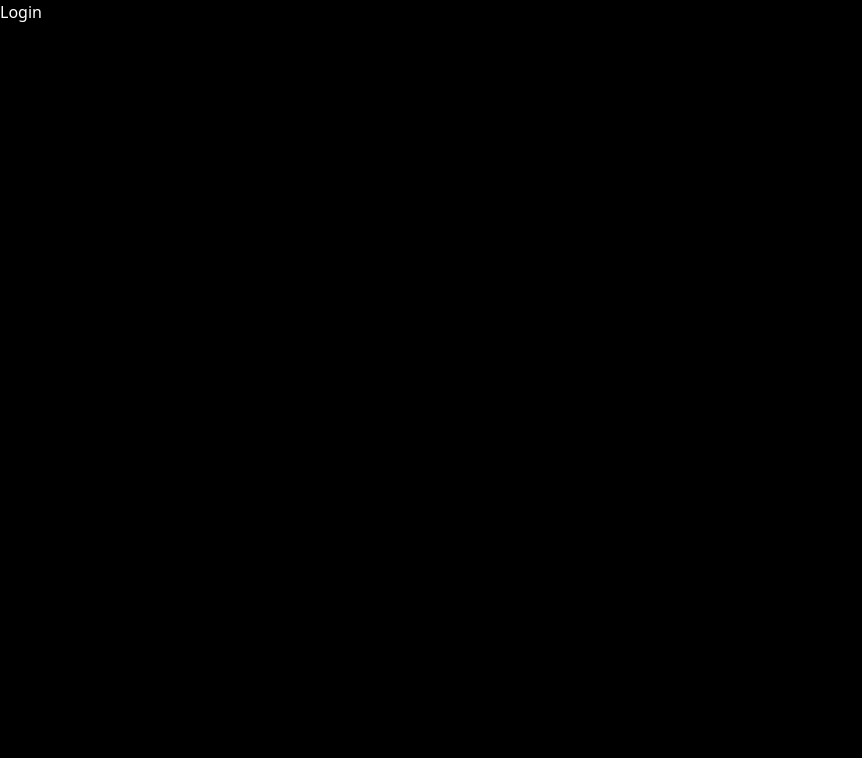
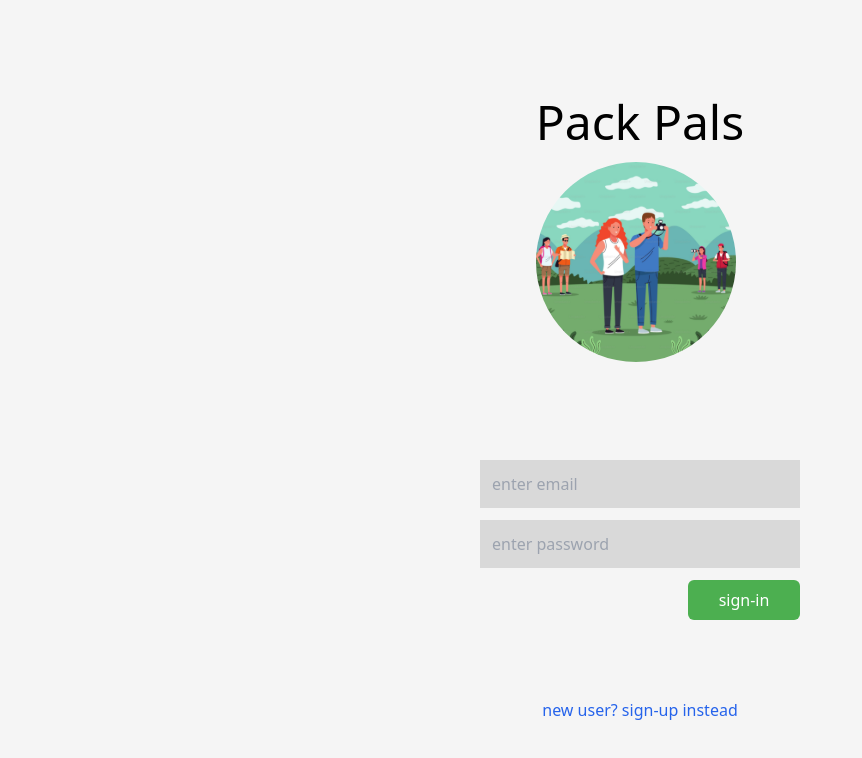
Before and after one commit to shailendrapawar/packPals-frontend, a React (Vite) app: page /auth/login in a window 1280 px wide. Shown: the top 758 px of the page, without its empty margins (0-862 px from the left). Built offline with nearby package versions, Linux system fonts and the light colour scheme.

Commit message:
added:UI in login page

```diff
--- a/src/pages/authPages/Login.jsx
+++ b/src/pages/authPages/Login.jsx
@@ -1,8 +1,32 @@
-import React from 'react'
+import React, { useState } from 'react'
+import { Link } from "react-router-dom"
+import logoImg from "./login-logo1.svg"
 
 const Login = () => {
+
+  const[email,setEmail]=useState("")
+  const[password,setPassword]=useState("")
+
   return (
-    <div>Login</div>
+
+    <div className=' bg-[#F5F5F5] login-block h-screen flex flex-col justify-evenly items-center'>
+
+      <section className='h-auto w-auto p-5'>
+        <h1 className='text-5xl text-black w-full mb-4 text-center'>Pack Pals</h1>
+        <img src={logoImg}></img>
+      </section>
+
+
+
+      <section className='h-40 w-80 flex flex-col items-center gap-3 relative'>
+        <input className='h-12 w-full pl-3 bg-[#D9D9D9] outline-none text-black' type='text' placeholder="enter email"></input>
+        <input className='h-12 w-full pl-3 bg-[#D9D9D9] outline-none text-black' type='text' placeholder="enter password"></input>
+        <button className='w-28 h-10 bg-[#4CAF50] rounded-md absolute bottom-0 right-0'>sign-in</button>
+      </section>
+
+      <Link to="/auth/register" className='text-blue-600'>new user? sign-up instead</Link>
+
+    </div>
   )
 }
 
```
Also changed, not shown: src/pages/authPages/login-logo1.svg (added).
